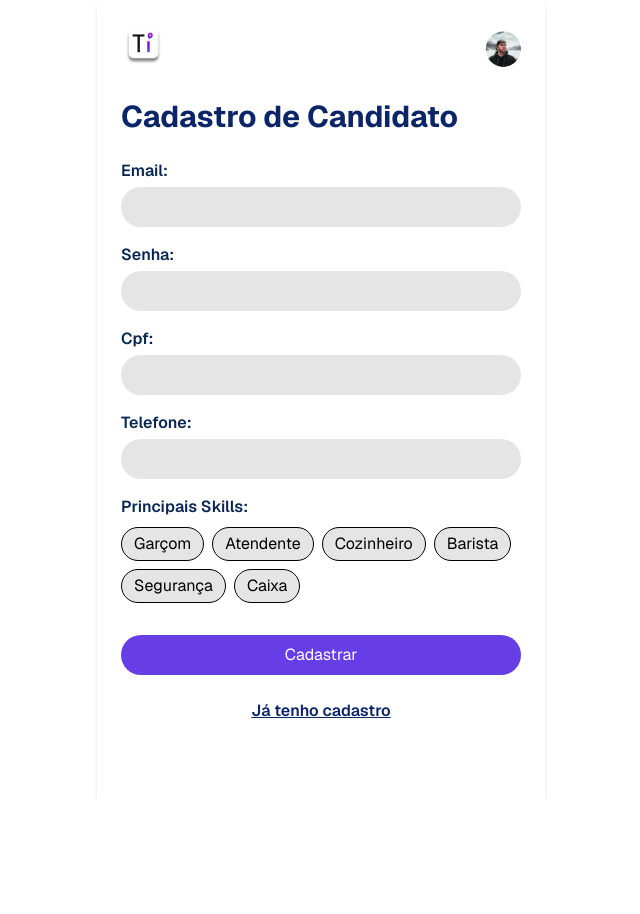
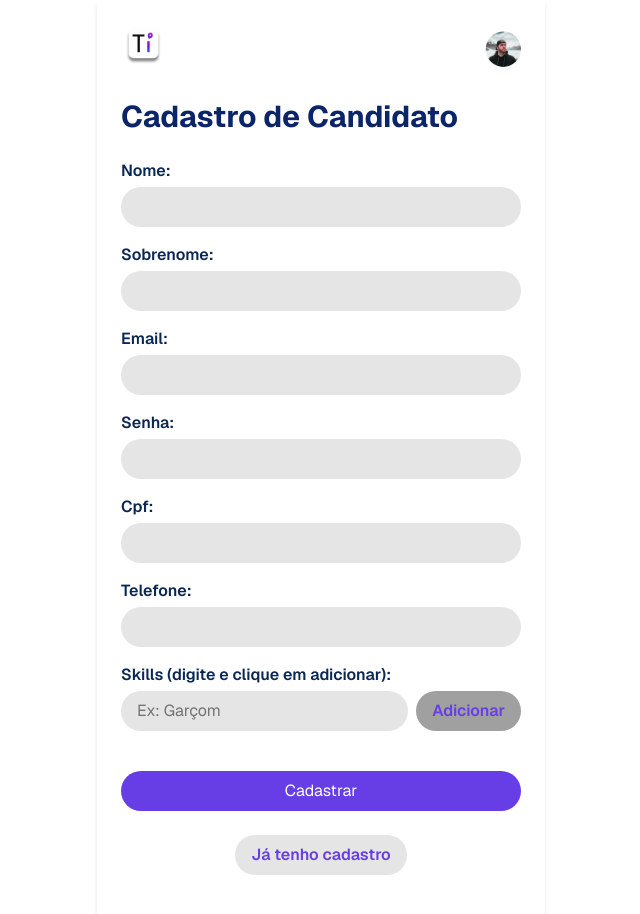
Before and after one commit to WesleyFilhoDev/Projeto_FrontEnd, a Next.js app in the folder projeto/: page /employeeRegister in a window 1280 px wide. Shown: the whole page, without its empty margins (319-959 px from the left). Before the commit the page ends 800 px from the top, so only its background shows below. Built offline with nearby package versions, Linux system fonts and the light colour scheme.

Commit message:
Adicionando nome, sobrenome, skills adicionais - forms

```diff
--- a/projeto/src/app/components/employeeRegister.js
+++ b/projeto/src/app/components/employeeRegister.js
@@ -1,9 +1,14 @@
 "use client";
 import { useState } from "react";
 import Image from "next/image";
+import { useRouter } from "next/navigation";
 
 export default function EmployeeRegister() {
+  const router = useRouter();
+
   const [formData, setFormData] = useState({
+    nome: "",
+    sobrenome: "",
     email: "",
     senha: "",
     cpf: "",
@@ -11,41 +16,38 @@ export default function EmployeeRegister() {
     skills: [],
   });
 
-  const skillsDisponiveis = [
-    "Garçom",
-    "Atendente",
-    "Cozinheiro",
-    "Barista",
-    "Segurança",
-    "Caixa",
-  ];
+  const [novaSkill, setNovaSkill] = useState("");
 
   const handleChange = (e) => {
     const { id, value } = e.target;
     setFormData((prev) => ({ ...prev, [id]: value }));
   };
 
-  const toggleSkill = (skill) => {
-    setFormData((prev) => {
-      const jaSelecionado = prev.skills.includes(skill);
-      return {
+  const adicionarSkill = () => {
+    const skillTrimada = novaSkill.trim();
+    if (skillTrimada && !formData.skills.includes(skillTrimada)) {
+      setFormData((prev) => ({
         ...prev,
-        skills: jaSelecionado
-          ? prev.skills.filter((s) => s !== skill)
-          : [...prev.skills, skill],
+        skills: [...prev.skills, skillTrimada],
+      }));
+      setNovaSkill("");
+    }
   };
-    });
+
+  const removerSkill = (skillRemover) => {
+    setFormData((prev) => ({
+      ...prev,
+      skills: prev.skills.filter((s) => s !== skillRemover),
+    }));
   };
 
   const handleSubmit = (e) => {
     e.preventDefault();
     console.log("Cadastro enviado:", formData);
-
   };
 
   return (
     <main className="min-h-screen bg-white px-6 pt-6 pb-10 max-w-md mx-auto font-sans shadow-md">
-
       <div className="flex justify-between items-center mb-6">
         <div className="bg-white p-1 rounded-xl w-max">
           <Image
@@ -70,8 +72,8 @@ export default function EmployeeRegister() {
       </h1>
 
       <form onSubmit={handleSubmit} className="flex flex-col gap-4">
-
-        {["email", "senha", "cpf", "telefone"].map((campo) => (
+        {["nome", "sobrenome", "email", "senha", "cpf", "telefone"].map(
+          (campo) => (
             <div key={campo} className="flex flex-col">
               <label
                 htmlFor={campo}
@@ -87,31 +89,49 @@ export default function EmployeeRegister() {
                 className="bg-[#E5E5E5] text-black rounded-full px-4 py-2 outline-none"
               />
             </div>
-        ))}
+          )
+        )}
 
 
         <div className="flex flex-col">
-          <label className="text-[#0A2753] font-semibold mb-2">
-            Principais Skills:
+          <label className="text-[#0A2753] font-semibold mb-1">
+            Skills (digite e clique em adicionar):
           </label>
-          <div className="flex flex-wrap gap-2">
-            {skillsDisponiveis.map((skill) => (
+          <div className="flex gap-2">
+            <input
+              type="text"
+              value={novaSkill}
+              onChange={(e) => setNovaSkill(e.target.value)}
+              className="flex-1 bg-[#E5E5E5] text-black rounded-full px-4 py-2 outline-none"
+              placeholder="Ex: Garçom"
+            />
             <button
+              type="button"
+              onClick={adicionarSkill}
+              className="bg-[#A0A0A0] text-[#673DE6] font-semibold px-4 py-2 rounded-full hover:bg-[#c0c0c0] transition"
+            >
+              Adicionar
+            </button>
+          </div>
+
+          <div className="flex flex-wrap gap-2 mt-2">
+            {formData.skills.map((skill) => (
+              <span
                 key={skill}
-                type="button"
-                onClick={() => toggleSkill(skill)}
-                className={`px-3 py-1 rounded-full border ${
-                  formData.skills.includes(skill)
-                    ? "bg-[#673DE6] text-white"
-                    : "bg-[#E5E5E5] text-black"
-                } transition`}
+                className="bg-[#673DE6] text-white px-3 py-1 rounded-full text-sm flex items-center gap-2"
               >
                 {skill}
+                <button
+                  type="button"
+                  onClick={() => removerSkill(skill)}
+                  className="text-white font-bold"
+                >
+                  ×
                 </button>
+              </span>
             ))}
           </div>
         </div>
-
 
         <button
           type="submit"
@@ -122,13 +142,14 @@ export default function EmployeeRegister() {
       </form>
 
 
+      <p className="mt-6 text-center">
         <button
           onClick={() => router.push("/employeeLogin")}
-  className="mt-6 text-[#0B2568] font-semibold underline hover:text-purple-600 transition block mx-auto"
+          className="bg-[#E5E5E5] text-[#673DE6] font-semibold px-4 py-2 rounded-full hover:bg-[#d0d0d0] transition"
         >
           Já tenho cadastro
         </button>
-
+      </p>
     </main>
   );
 }
```
Lines whose indentation alone changed are shown as unchanged.
